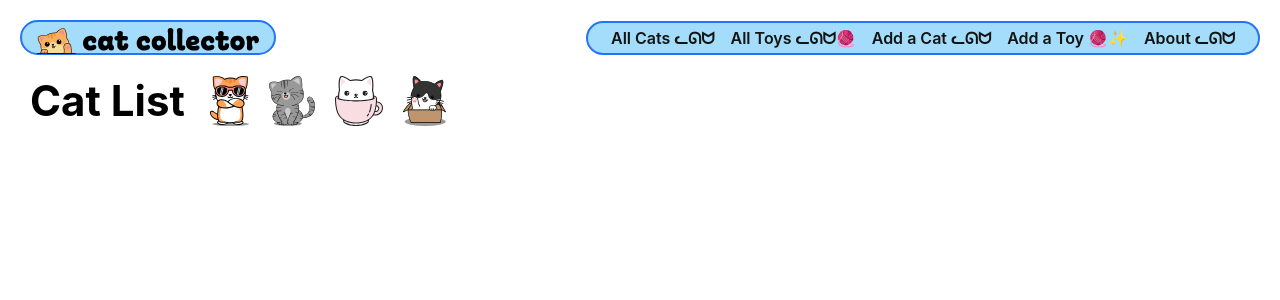
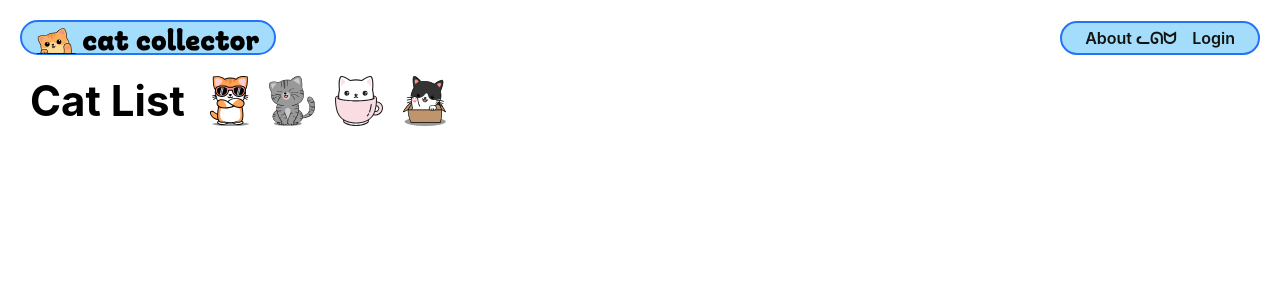
Before and after one commit to natnichols/cat-collector, a Django app: page /cats/ in a window 1280 px wide. Shown: the top 300 px of the page. Run offline with Django 4.2, Linux system fonts and the light colour scheme; data that the repository does not hold is empty.

Commit message:
add conditional rendering for logged in vs logged out Nav Bar links

```diff
--- a/main_app/templates/base.html
+++ b/main_app/templates/base.html
@@ -28,11 +28,17 @@
     </div>
     <nav>
       <ul>
-        <li><a href="{% url 'cat-index' %}">All Cats ᓚᘏᗢ</a></li>
-        <li><a href="{% url 'toy-index' %}">All Toys ᓚᘏᗢ🧶</a></li>
-        <li><a href="{% url 'cat-create' %}">Add a Cat ᓚᘏᗢ</a></li>
-        <li><a href="{% url 'toy-create' %}">Add a Toy 🧶✨</a></li>
-        <li><a href="{% url 'about' %}">About ᓚᘏᗢ</a></li>
+        {% if user.is_authenticated %}
+          <li><a href="{% url 'cat-index' %}">All Cats ᓚᘏᗢ</a></li>
+          <li><a href="{% url 'toy-index' %}">All Toys ᓚᘏᗢ🧶</a></li>
+          <li><a href="{% url 'cat-create' %}">Add a Cat ᓚᘏᗢ</a></li>
+          <li><a href="{% url 'toy-create' %}">Add a Toy 🧶✨</a></li>
+          <li><a href="{% url 'about' %}">About ᓚᘏᗢ</a></li>
+          <li><a href="{% url 'logout' %}">Log out 👋</a></li>
+        {% else %}
+          <li><a href="{% url 'about' %}">About ᓚᘏᗢ</a></li>
+          <li><a href="{% url 'login' %}">Login</a></li>
+        {% endif %}
       </ul>
     </nav>
   </header>
```
